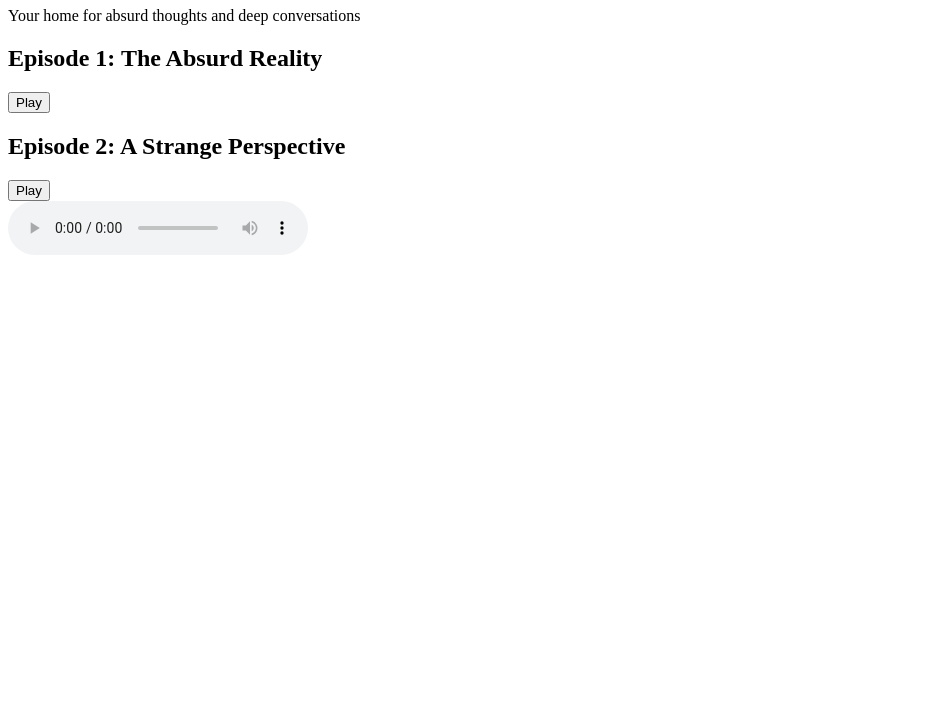
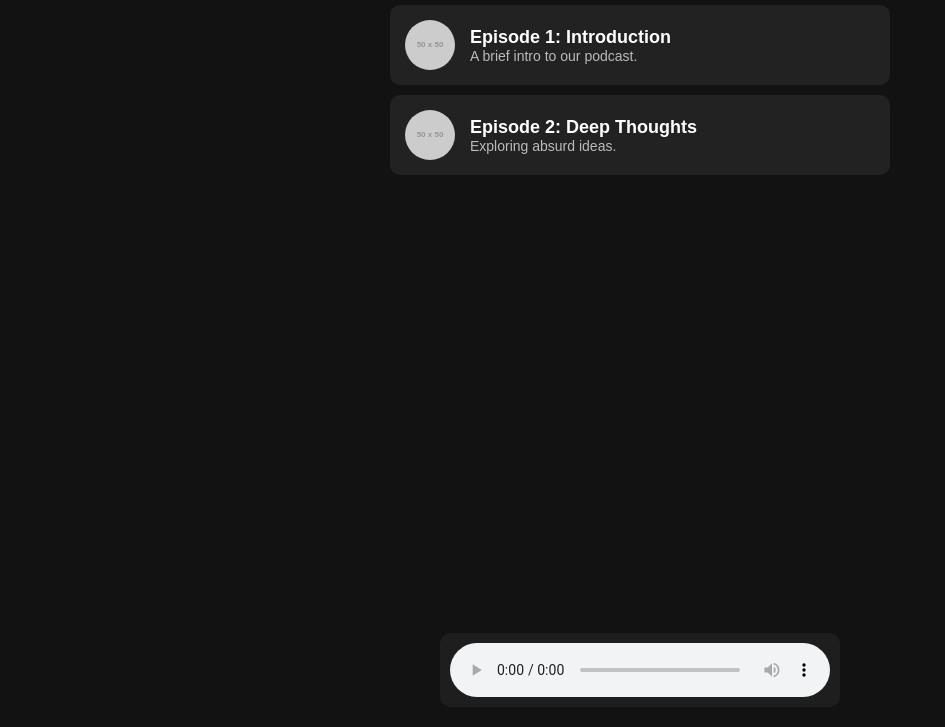
Before and after one commit to othmaneelk1/staringabsurd, a plain HTML site: page index.html in a window 1280 px wide. Shown: the part 73-800 px from the top of the page, without its empty margins (0-945 px from the left). Drawn offline with Linux system fonts and the light colour scheme; placeholder pictures from the web are drawn by us.

Commit message:
Update index.html

```diff
--- a/index.html
+++ b/index.html
@@ -4,31 +4,121 @@
     <meta charset="UTF-8">
     <meta name="viewport" content="width=device-width, initial-scale=1.0">
     <title>Staring Absurd - Podcast</title>
-    <link rel="stylesheet" href="styles.css">
+    <style>
+        /* General Styles */
+        * {
+            margin: 0;
+            padding: 0;
+            box-sizing: border-box;
+            font-family: Arial, sans-serif;
+        }
+        body {
+            background: #121212;
+            color: #fff;
+            text-align: center;
+        }
+
+        /* Header */
+        header {
+            background: #1e1e1e;
+            padding: 15px;
+            font-size: 24px;
+            font-weight: bold;
+        }
+
+        /* Podcast List */
+        .podcast-list {
+            margin: 20px auto;
+            max-width: 500px;
+        }
+        .episode {
+            background: #222;
+            padding: 15px;
+            margin: 10px 0;
+            border-radius: 10px;
+            cursor: pointer;
+            transition: 0.3s;
+            display: flex;
+            align-items: center;
+            gap: 15px;
+        }
+        .episode:hover {
+            background: #333;
+        }
+        .episode img {
+            width: 50px;
+            height: 50px;
+            border-radius: 50%;
+        }
+        .episode-info {
+            text-align: left;
+        }
+        .episode h3 {
+            font-size: 18px;
+        }
+        .episode p {
+            font-size: 14px;
+            color: #bbb;
+        }
+
+        /* Floating Audio Player */
+        .player {
+            position: fixed;
+            bottom: 20px;
+            left: 50%;
+            transform: translateX(-50%);
+            background: #1e1e1e;
+            padding: 10px;
+            border-radius: 10px;
+            width: 90%;
+            max-width: 400px;
+            display: flex;
+            align-items: center;
+            gap: 10px;
+        }
+        .player audio {
+            width: 100%;
+        }
+    </style>
 </head>
 <body>
-    <header>
-        <h1>Staring Absurd</h1>
-        <p>Your home for absurd thoughts and deep conversations</p>
-    </header>
+
+    <header>🎙️ Staring Absurd Podcast</header>
 
     <main>
-        <section class="podcast-list">
-            <div class="episode" data-audio="episode1.mp3">
-                <h2>Episode 1: The Absurd Reality</h2>
-                <button class="play-button">Play</button>
+        <div class="podcast-list">
+            <div class="episode" onclick="playEpisode('episode1.mp3', 'Episode 1: Introduction')">
+                <img src="https://via.placeholder.com/50" alt="Episode 1">
+                <div class="episode-info">
+                    <h3>Episode 1: Introduction</h3>
+                    <p>A brief intro to our podcast.</p>
+                </div>
             </div>
-            <div class="episode" data-audio="episode2.mp3">
-                <h2>Episode 2: A Strange Perspective</h2>
-                <button class="play-button">Play</button>
+
+            <div class="episode" onclick="playEpisode('episode2.mp3', 'Episode 2: Deep Thoughts')">
+                <img src="https://via.placeholder.com/50" alt="Episode 2">
+                <div class="episode-info">
+                    <h3>Episode 2: Deep Thoughts</h3>
+                    <p>Exploring absurd ideas.</p>
+                </div>
             </div>
-        </section>
-
-        <div class="player">
-            <audio id="audio-player" controls></audio>
         </div>
     </main>
 
-    <script src="script.js"></script>
+    <div class="player">
+        <audio id="audio-player" controls>
+            Your browser does not support the audio element.
+        </audio>
+    </div>
+
+    <script>
+        function playEpisode(src, title) {
+            let player = document.getElementById("audio-player");
+            player.src = src;
+            player.play();
+            document.querySelector("header").textContent = "🎧 Now Playing: " + title;
+        }
+    </script>
+
 </body>
 </html>
```
